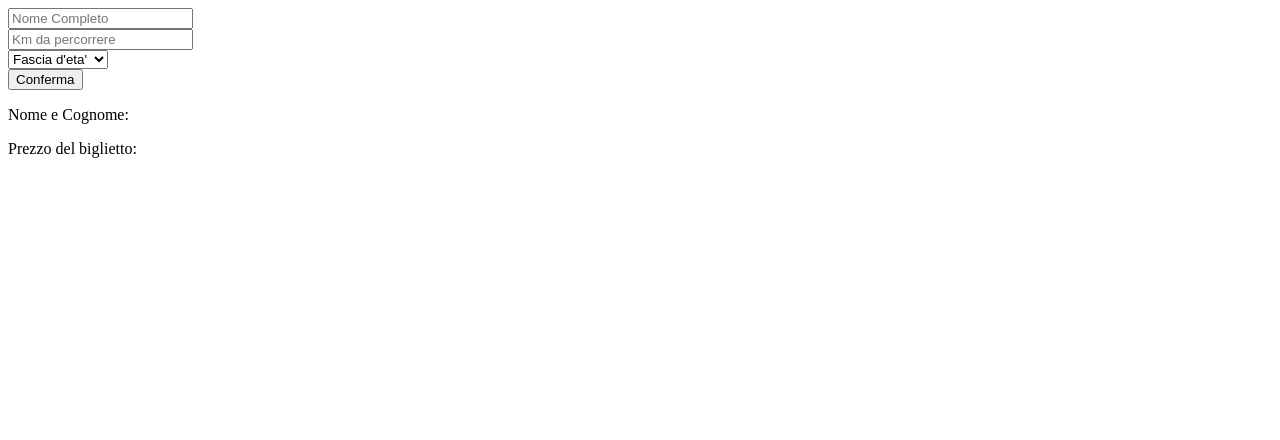
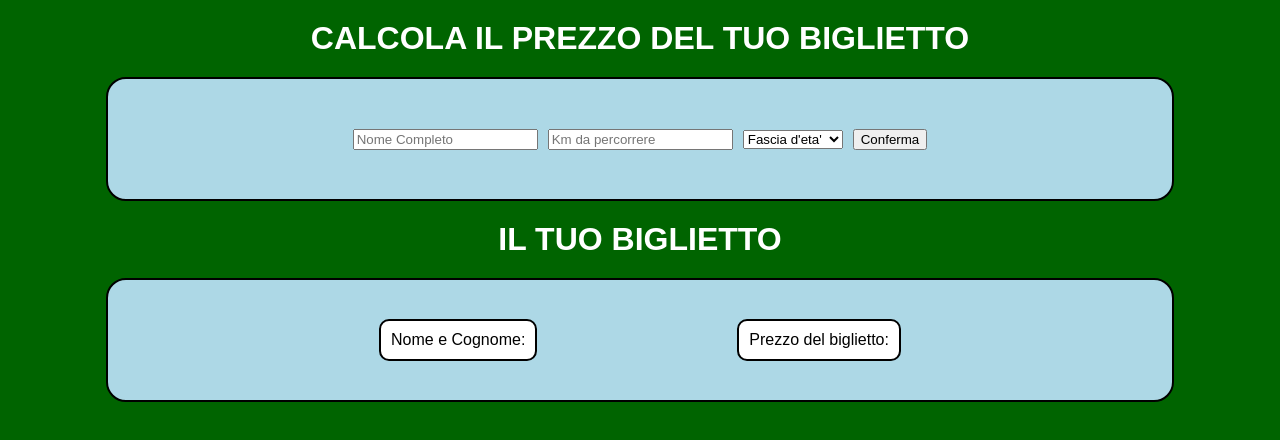
Before and after one commit to DaniloPortelli/js-biglietto-treno-form, a plain HTML site: page index.html in a window 1280 px wide. Drawn offline with Linux system fonts and the light colour scheme.

Commit message:
invio esercizio

```diff
--- a/index.html
+++ b/index.html
@@ -4,28 +4,24 @@
     <meta charset="UTF-8">
     <meta name="viewport" content="width=device-width, initial-scale=1.0">
     <title>Document</title>
+    <link rel="stylesheet" href="style.css">
 </head>
 
 
 <body>
+    <form action="">
+      <h1>CALCOLA IL PREZZO DEL TUO BIGLIETTO</h1>
 
-
-    <form action="">
-        <div class="row g-3 row-cols-2">
-
-
-
+        <div class="row g-3 row-cols-2 contenitore">
 
 <!-- Nome e cognome -->
           <div class="col">
             <input id="nameField" class="form-control" placeholder="Nome Completo" type="text" id="name-field" required />
           </div>
-
 <!-- Km da percorrere -->
           <div class="col">
             <input id="kmField" class="form-control" placeholder="Km da percorrere" type="text" id="company-field" required />
           </div>
-
 <!-- Fascia d'età -->
           <div class="col">
             <select id="fasciaEtaField" class="form-select">
@@ -36,7 +32,6 @@
             </select>
           </div>
 
-
 <!-- Bottone Submit -->
           <div class="col">
             <button id="button" class="btn btn-primary ">Conferma</button>
@@ -44,24 +39,11 @@
         </div>
       </form>
 
-
-
-
-
-    <div class="col-8">
-        <p><span>Nome e Cognome: </span><span id="name"></span></p>
-        <p><span>Prezzo del biglietto: </span><span id="price"></span></p>
-
+      <h1>IL TUO BIGLIETTO</h1>
+    <div class="col-8 contenitore2">
+        <p class="your-ticket"><span>Nome e Cognome: </span><span id="name"></span></p>
+        <p class="your-ticket"><span>Prezzo del biglietto: </span><span id="price"></span></p>
     </div>
-
-
-
-
-
-
-
-
-
 
     <script src="main.js"></script>
 </body>
--- /dev/null
+++ b/style.css
@@ -0,0 +1,50 @@
+*{
+    margin: 0;
+    font-family: sans-serif;
+}
+
+body{
+    background-color: darkgreen;
+}
+
+h1{
+    color: white;
+    text-align: center;
+    margin: 20px;
+}
+
+.contenitore{
+    display: flex;
+    gap: 10px;
+    background-color: lightblue;
+    height: 10vh;
+    padding: 20px;
+    margin: auto;
+    width: 80%;
+    align-items: center;
+    justify-content: center;
+    border-radius: 20px;
+    border: solid 2px black;
+}
+
+.contenitore2{
+    display: flex;
+    gap: 200px;
+    background-color: lightblue;
+    height: 10vh;
+    padding: 20px;
+    margin: auto;
+    margin-top: 20px;
+    width: 80%;
+    align-items: center;
+    justify-content: center;
+    border-radius: 20px;
+    border: solid 2px black;
+}
+
+.your-ticket{
+    background-color: white;
+    border: solid 2px black;
+    padding: 10px;
+    border-radius: 10px;
+}
```
